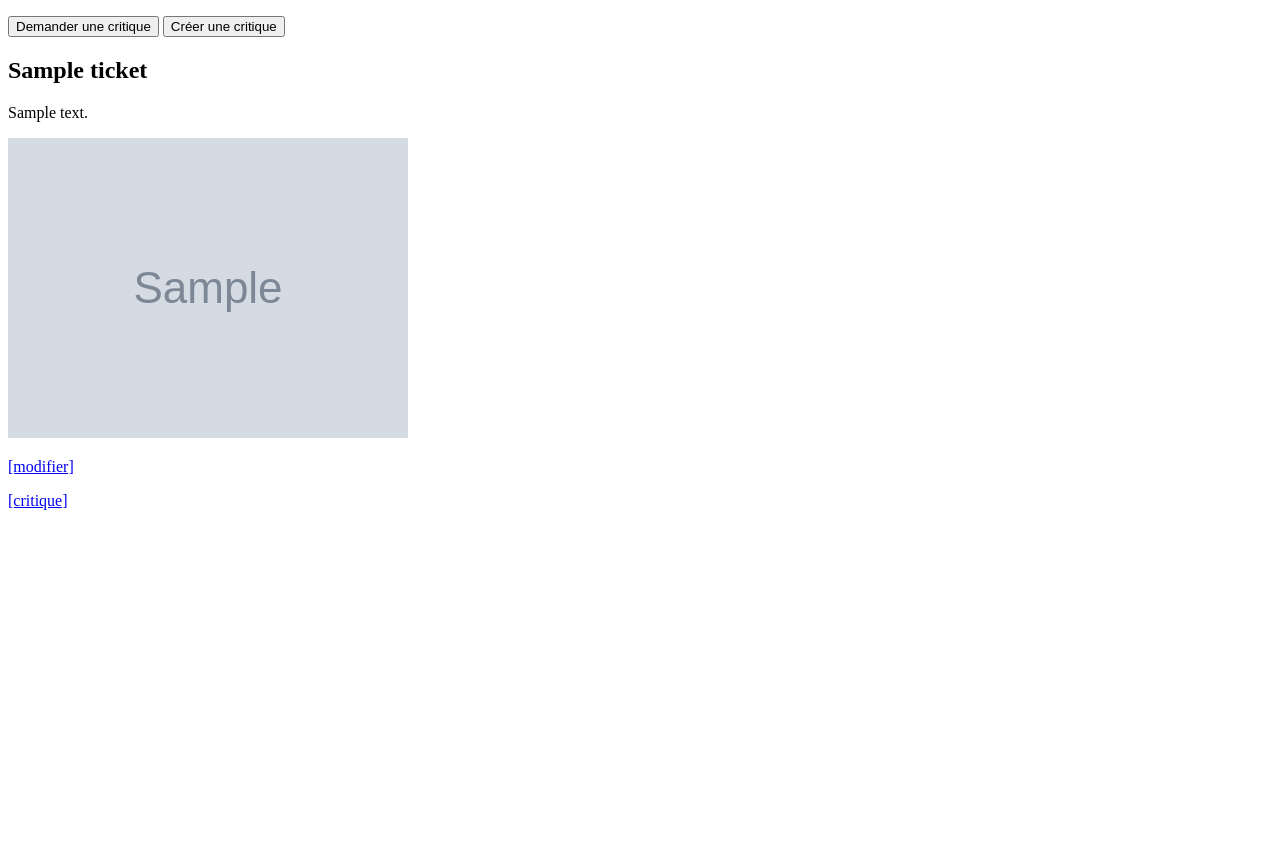
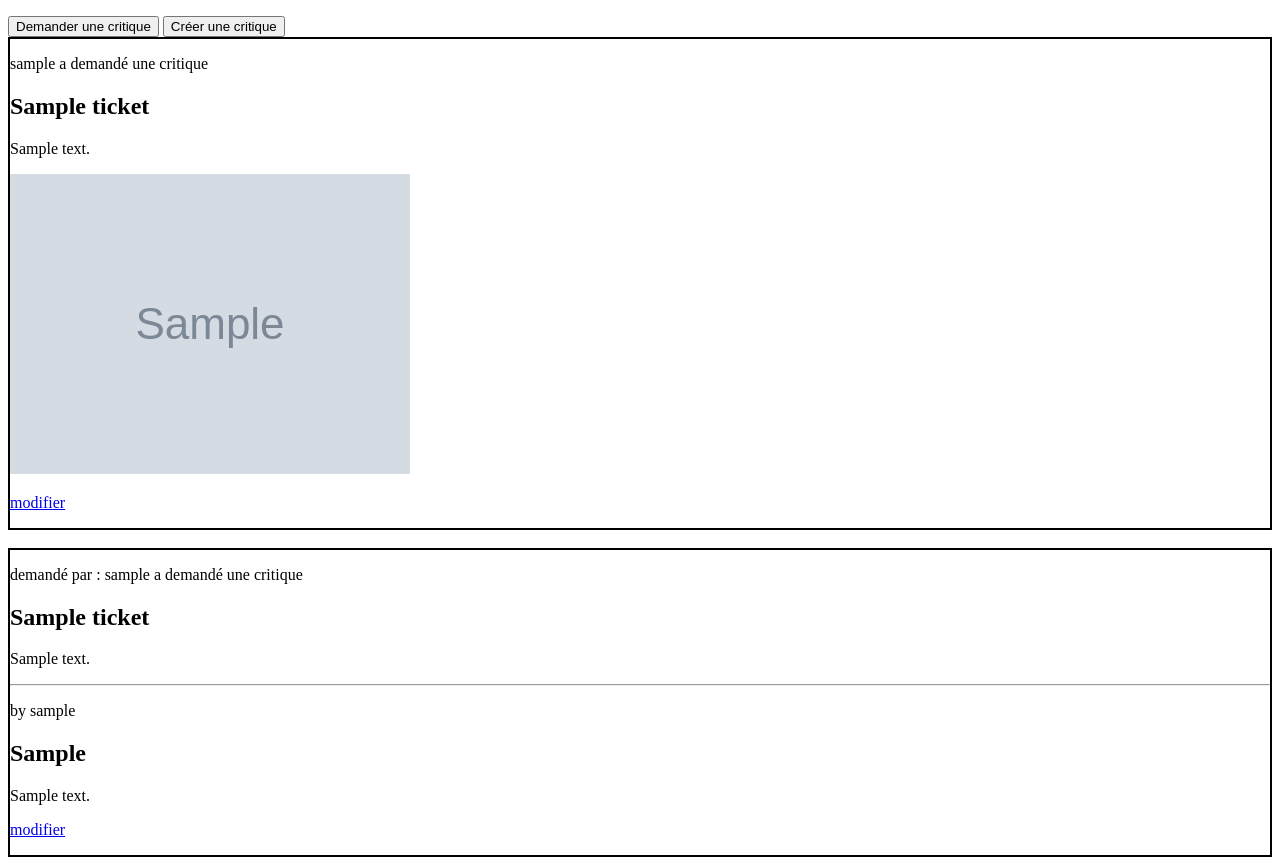
Before and after one commit to a-beduc/formation_project_9, a Django app: page /home/ in a window 1280 px wide. Shown: the part 139-1004 px from the top of the page. Before the commit the page ends 649 px from the top, so only its background shows below. Run offline with Django 5.2, Linux system fonts and the light colour scheme; a user stored in the database is signed in; tables that the repository leaves empty hold one stand-in row (values such as "Sample post"); grey boxes marked "Sample" are stand-in pictures.

Commit message:
Refactoring views

```diff
--- a/OC_projet_9/urls.py
+++ b/OC_projet_9/urls.py
@@ -24,13 +24,17 @@ import litrevu.views
 
 urlpatterns = [
     path('admin/', admin.site.urls),
-    path('', myauth.views.login_page, name='login'),
-    path('logout/', myauth.views.logout_user, name='logout'),
-    path('home/', litrevu.views.home, name='home'),
-    path('signup/', myauth.views.signup_page, name='signup'),
-    path('ticket/upload/', litrevu.views.ticket_upload, name='ticket_upload'),
-    path('ticket/<int:ticket_id>/', litrevu.views.ticket_edit, name='ticket_edit'),
-    path('review/upload/<int:ticket_id>/', litrevu.views.review_upload, name='review_upload'),
+    path('', myauth.views.LoginView.as_view(), name='login'),
+    path('logout/', myauth.views.LogoutView.as_view(), name='logout'),
+    path('signup/', myauth.views.SignupView.as_view(), name='signup'),
+    path('home/', litrevu.views.HomeView.as_view(), name='home'),
+    path('ticket/create/', litrevu.views.TicketCreateView.as_view(), name='ticket_create'),
+    path('ticket/update/<int:ticket_id>/', litrevu.views.TicketUpdateView.as_view(), name='ticket_update'),
+    path('ticket/delete/<int:ticket_id>/', litrevu.views.TicketDeleteView.as_view(), name='ticket_delete'),
+    path('review/create/<int:ticket_id>/', litrevu.views.ReviewCreateView.as_view(), name='review_create'),
+    path('review/update/<int:review_id>/', litrevu.views.ReviewUpdateView.as_view(), name='review_update'),
+    path('review/delete/<int:review_id>/', litrevu.views.ReviewDeleteView.as_view(), name='review_delete'),
+    path('ticket_review/create/', litrevu.views.TicketReviewCreateView.as_view(), name='ticket_review_create'),
 ]
 
 
--- a/litrevu/views.py
+++ b/litrevu/views.py
@@ -1,55 +1,143 @@
 from django.shortcuts import redirect, render
-from django.contrib.auth.decorators import login_required
 from . import forms, models
+from django.views.generic import View
+from django.contrib.auth.mixins import LoginRequiredMixin
 
 
-@login_required
-def home(request):
-    tickets = models.Ticket.objects.all()
-    return render(request, 'litrevu/home.html', context={'tickets': tickets})
+class HomeView(View, LoginRequiredMixin):
+    template_name = 'litrevu/home.html'
+
+    def get(self, request):
+        tickets = models.Ticket.objects.all()
+        reviews = models.Review.objects.all()
+        return render(request, self.template_name, context={'tickets': tickets, 'reviews': reviews})
 
 
-@login_required
-def ticket_upload(request):
-    form = forms.TicketForm()
-    if request.method == 'POST':
-        form = forms.TicketForm(request.POST, request.FILES)
-        ticket = form.save(commit=False)
-        ticket.user = request.user
-        ticket.save()
-        return redirect('home')
-    return render(request, 'litrevu/ticket_upload.html', context={'form': form})
+class TicketCreateView(View, LoginRequiredMixin):
+    template_name = 'litrevu/ticket_create.html'
+    form_class = forms.TicketForm
+
+    def get(self, request):
+        form = self.form_class()
+        return render(request, self.template_name, context={'form': form})
+
+    def post(self, request):
+        form = self.form_class(request.POST, request.FILES)
+        if form.is_valid():
+            ticket = form.save(commit=False)
+            ticket.user = request.user
+            ticket.save()
+            return redirect('home')
+        return render(request, self.template_name, context={'form': form})
 
 
-@login_required
-def ticket_edit(request, ticket_id):
-    ticket = models.Ticket.objects.get(id=ticket_id)
+class TicketUpdateView(View, LoginRequiredMixin):
+    template_name = 'litrevu/ticket_update.html'
+    form_class = forms.TicketForm
 
-    if request.method == 'POST':
-        form = forms.TicketForm(request.POST, request.FILES, instance=ticket)
+    def get(self, request, ticket_id):
+        ticket = models.Ticket.objects.get(pk=ticket_id)
+        form = self.form_class(instance=ticket)
+        return render(request, self.template_name, context={'form': form, 'ticket': ticket})
+
+    def post(self, request, ticket_id):
+        ticket = models.Ticket.objects.get(pk=ticket_id)
+        form = self.form_class(request.POST, request.FILES, instance=ticket)
         if form.is_valid():
             form.save()
             return redirect('home')
-
-    else:
-        form = forms.TicketForm(instance=ticket)
-
-    return render(request, 'litrevu/ticket_edit.html', context={'form': form})
+        return render(request, self.template_name, context={'form': form})
 
 
-@login_required
-def review_upload(request, ticket_id):
-    ticket = models.Ticket.objects.get(id=ticket_id)
+class TicketDeleteView(View, LoginRequiredMixin):
+    @staticmethod
+    def post(request, ticket_id):
+        ticket = models.Ticket.objects.get(pk=ticket_id)
+        if ticket.user == request.user:
+            ticket.delete()
+            return redirect('home')
+        return redirect('home')
 
-    if request.method == 'POST':
-        form = forms.ReviewForm(request.POST)
+
+class ReviewCreateView(View, LoginRequiredMixin):
+    template_name = 'litrevu/review_create.html'
+    form_class = forms.ReviewForm
+
+    def get(self, request, ticket_id):
+        ticket = models.Ticket.objects.get(pk=ticket_id)
+        form = self.form_class()
+        return render(request, self.template_name, context={'form': form, 'ticket': ticket})
+
+    def post(self, request, ticket_id):
+        ticket = models.Ticket.objects.get(id=ticket_id)
+        form = self.form_class(request.POST)
         if form.is_valid():
             review = form.save(commit=False)
             review.ticket = ticket
             review.user = request.user
             review.save()
             return redirect('home')
-    else:
-        form = forms.ReviewForm()
+        return render(request, self.template_name, context={'form': form, 'ticket': ticket})
 
-    return render(request, 'litrevu/review_upload.html', context={'form': form, 'ticket': ticket})
+
+class ReviewUpdateView(View, LoginRequiredMixin):
+    template_name = 'litrevu/review_update.html'
+    form_class = forms.ReviewForm
+
+    def get(self, request, review_id):
+        review = models.Review.objects.get(pk=review_id)
+        ticket = models.Ticket.objects.get(pk=review.ticket.id)
+        form = self.form_class(instance=review)
+        return render(request, self.template_name, context={'form': form, 'ticket': ticket, 'review': review})
+
+    def post(self, request, review_id):
+        review = models.Review.objects.get(pk=review_id)
+        # not sure if I need to call ticket objet when modifying review, link between ticket and review should
+        # already exist, and shouldn't be changed <<< Need to ask s/o
+        ticket = models.Ticket.objects.get(pk=review.ticket.id)
+        form = self.form_class(request.POST, instance=review)
+        if form.is_valid():
+            review = form.save(commit=False)
+            review.ticket = ticket
+            review.user = request.user
+            review.save()
+            return redirect('home')
+        return render(request, self.template_name, context={'form': form, 'ticket': ticket})
+
+
+class ReviewDeleteView(View, LoginRequiredMixin):
+    @staticmethod
+    def post(request, review_id):
+        review = models.Ticket.objects.get(pk=review_id)
+        if review.user == request.user:
+            review.delete()
+            return redirect('home')
+        return redirect('home')
+
+
+class TicketReviewCreateView(View, LoginRequiredMixin):
+    template_name = 'litrevu/ticket_review_create.html'
+    ticket_form_class = forms.TicketForm
+    review_form_class = forms.ReviewForm
+
+    def get(self, request):
+        ticket_form = self.ticket_form_class()
+        review_form = self.review_form_class()
+        return render(request, self.template_name, context={'ticket_form': ticket_form, 'review_form': review_form})
+
+    def post(self, request):
+        ticket_form = self.ticket_form_class(request.POST, request.FILES)
+        review_form = self.review_form_class(request.POST)
+        if ticket_form.is_valid() and review_form.is_valid():
+
+            ticket = ticket_form.save(commit=False)
+            ticket.user = request.user
+            ticket.save()
+
+            review = review_form.save(commit=False)
+            review.ticket = ticket
+            review.user = request.user
+            review.save()
+
+            return redirect('home')
+        return render(request, self.template_name, context={'ticket_form': ticket_form, 'review_form': review_form})
--- a/templates/litrevu/home.html
+++ b/templates/litrevu/home.html
@@ -1,18 +1,38 @@
 {% extends 'base.html' %}
 {% block content %}
     <div>
-        <button role="button" onclick=location.href='{% url 'ticket_upload' %}';>Demander une critique</button>
-        <button role="button" onclick=location.href='';>Créer une critique</button>
+        <button role="button" onclick=location.href="{% url 'ticket_create' %}";>Demander une critique</button>
+        <button role="button" onclick=location.href="{% url 'ticket_review_create' %}";>Créer une critique</button>
     </div>
     {% for ticket in tickets %}
+        <div style="border: solid 2px black;">
+        <p>{{ ticket.user.username }} a demandé une critique</p>
         <h2>{{ ticket.title }}</h2>
         <p>{{ ticket.description }}</p>
         {% if ticket.image %}
             <img src="{{ ticket.image.url }}" alt="whatever">
-        {% else %}
-            <p>Aucune image pour ce ticket</p>
         {% endif %}
-        <p><a href="{% url 'ticket_edit' ticket.id %}">[modifier]</a></p>
-        <p><a href="{% url 'review_upload' ticket.id %}">[critique]</a></p>
+        {% if ticket.user == request.user %}
+            <p><a href="{% url 'ticket_update' ticket.id %}">modifier</a></p>
+        {% endif %}
+        {% if not ticket.review_set.exists %}
+            <p><a href="{% url 'review_create' ticket.id %}">créer une critique</a></p>
+        {% endif %}
+        </div>
+    {% endfor %}
+    <br>
+    {% for review in reviews %}
+        <div style="border: solid 2px black;">
+        <p>demandé par : {{ review.ticket.user.username }} a demandé une critique</p>
+        <h2>{{ review.ticket.title }}</h2>
+        <p>{{ review.ticket.description }}</p>
+        <hr>
+        <p>by {{ review.user.username }}</p>
+        <h2>{{ review.headline }}</h2>
+        <p>{{ review.body }}</p>
+        {% if review.user == request.user %}
+            <p><a href="{% url 'review_update' review.id %}">modifier</a></p>
+        {% endif %}
+        </div>
     {% endfor %}
 {% endblock content %}
```
Also changed, not shown: myauth/views.py (+52 -27 lines), templates/litrevu/review_create.html (added, +23 -0 lines), templates/litrevu/review_update.html (added, +28 -0 lines), templates/litrevu/review_upload.html (deleted, +0 -9 lines), templates/litrevu/ticket_review_create.html (added, +13 -0 lines), templates/litrevu/ticket_update.html (renamed from templates/litrevu/ticket_edit.html, +8 -0 lines), templates/litrevu/ticket_create.html (renamed from templates/litrevu/ticket_upload.html).
